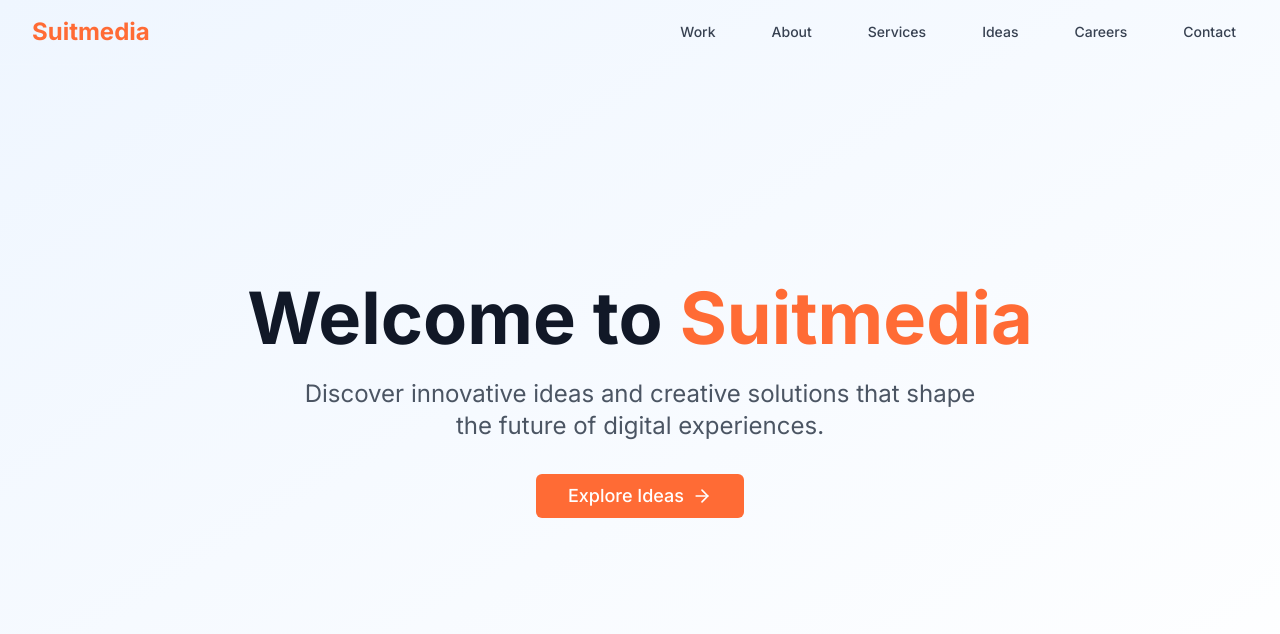
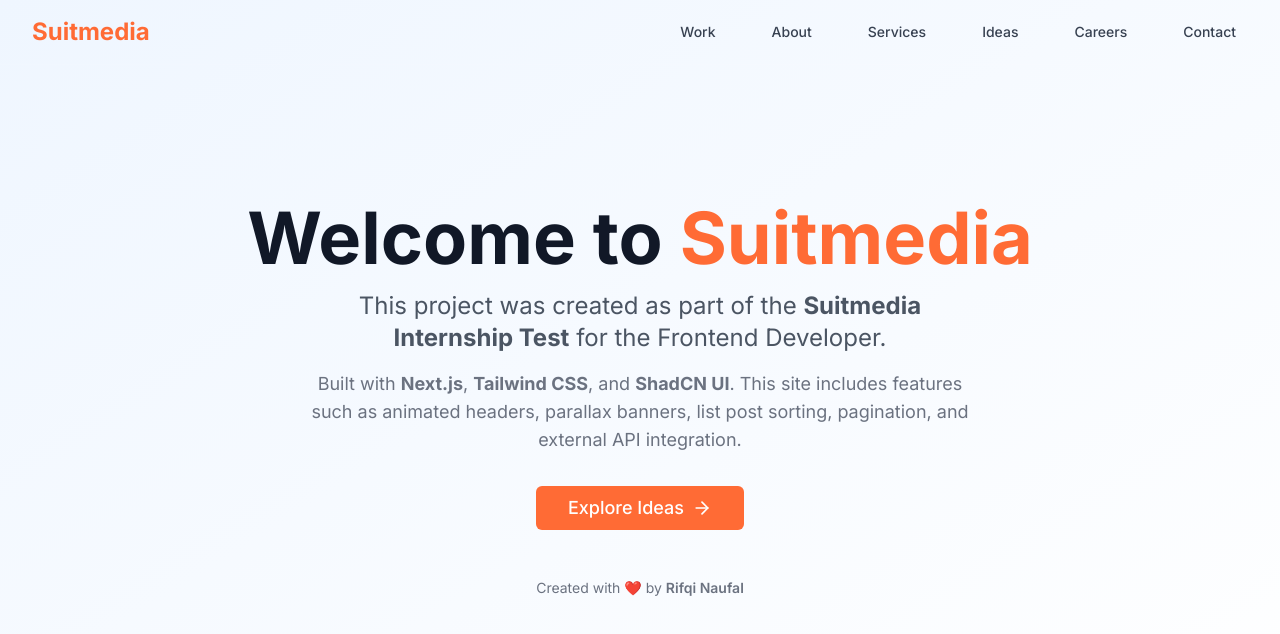
Before and after one commit to Rifqin-11/FrontendDeveloperIntern-RifqiNaufal, a Next.js app: page / in a window 1280 px wide. Shown: the top 634 px of the page. Built offline with nearby package versions, Linux system fonts and the light colour scheme.

Commit message:
feat: add homepage intro with author name and internship test context

```diff
--- a/app/page.tsx
+++ b/app/page.tsx
@@ -1,25 +1,32 @@
-'use client';
+"use client";
 
-import Link from 'next/link';
-import { motion } from 'framer-motion';
-import { ArrowRight } from 'lucide-react';
-import { Button } from '@/components/ui/button';
+import Link from "next/link";
+import { motion } from "framer-motion";
+import { ArrowRight } from "lucide-react";
+import { Button } from "@/components/ui/button";
 
 export default function Home() {
   return (
-    <div className="min-h-screen bg-gradient-to-br from-blue-50 to-white flex items-center justify-center">
-      <div className="max-w-4xl mx-auto px-4 text-center">
+    <div className="min-h-screen bg-gradient-to-br from-blue-50 to-white flex flex-col justify-center items-center px-4">
+      <div className="max-w-4xl text-center">
         <motion.div
           initial={{ opacity: 0, y: 50 }}
           animate={{ opacity: 1, y: 0 }}
           transition={{ duration: 0.8 }}
         >
-          <h1 className="text-5xl md:text-7xl font-bold text-gray-900 mb-6">
-            Welcome to{' '}
-            <span className="text-brand-500">Suitmedia</span>
+          <h1 className="text-5xl md:text-7xl font-bold text-gray-900 mb-4">
+            Welcome to <span className="text-brand-500">Suitmedia</span>
           </h1>
-          <p className="text-xl md:text-2xl text-gray-600 mb-8 max-w-2xl mx-auto">
-            Discover innovative ideas and creative solutions that shape the future of digital experiences.
+          <p className="text-xl md:text-2xl text-gray-600 mb-4 max-w-2xl mx-auto">
+            This project was created as part of the{" "}
+            <strong>Suitmedia Internship Test</strong> for the Frontend
+            Developer.
+          </p>
+          <p className="text-lg text-gray-500 mb-8 max-w-2xl mx-auto">
+            Built with <strong>Next.js</strong>, <strong>Tailwind CSS</strong>,
+            and <strong>ShadCN UI</strong>. This site includes features such as
+            animated headers, parallax banners, list post sorting, pagination,
+            and external API integration.
           </p>
           <motion.div
             initial={{ opacity: 0 }}
@@ -27,7 +34,10 @@
             transition={{ duration: 0.8, delay: 0.3 }}
           >
             <Link href="/ideas">
-              <Button size="lg" className="bg-brand-500 hover:bg-brand-600 text-white px-8 py-4 text-lg">
+              <Button
+                size="lg"
+                className="bg-brand-500 hover:bg-brand-600 text-white px-8 py-4 text-lg"
+              >
                 Explore Ideas
                 <ArrowRight className="ml-2" size={20} />
               </Button>
@@ -35,6 +45,9 @@
           </motion.div>
         </motion.div>
       </div>
+      <footer className="mt-12 text-sm text-gray-500">
+        Created with ❤️ by <span className="font-semibold">Rifqi Naufal</span>
+      </footer>
     </div>
   );
 }
```
